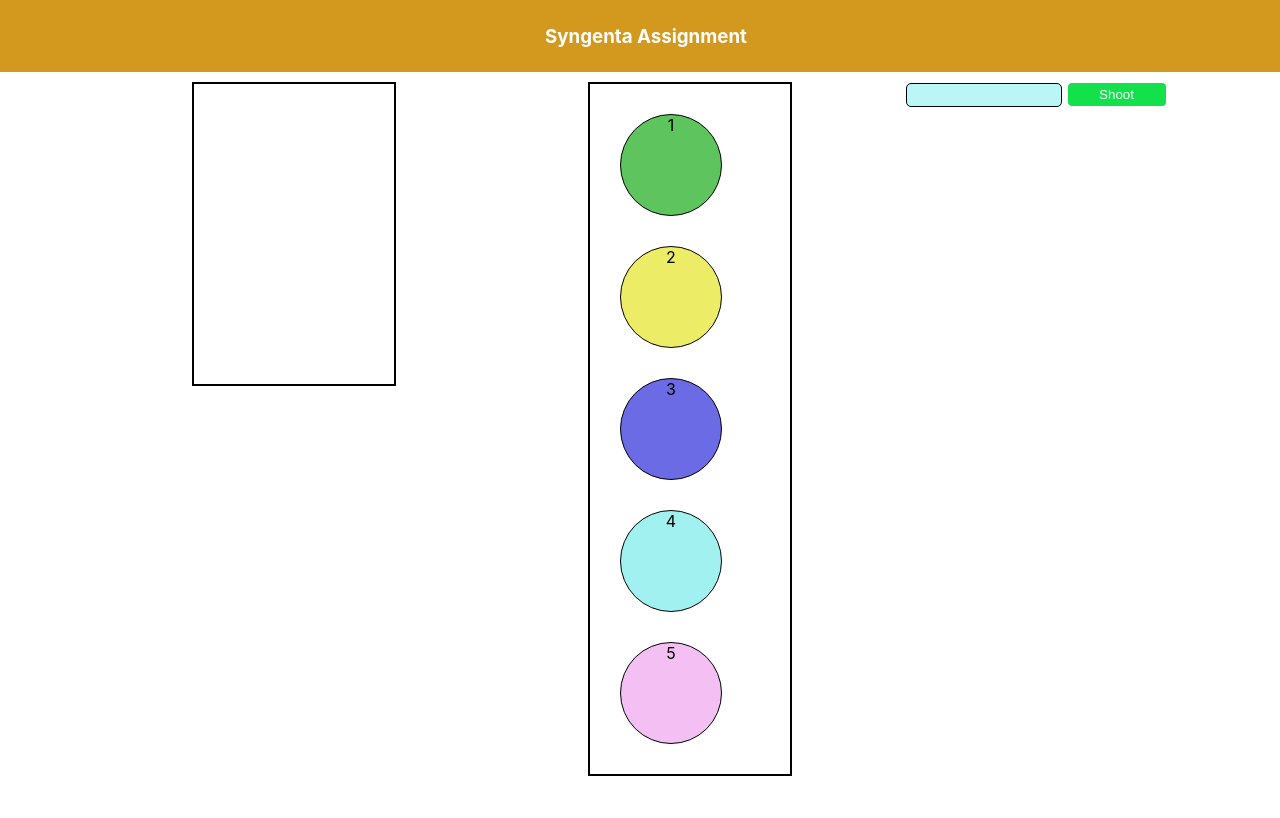
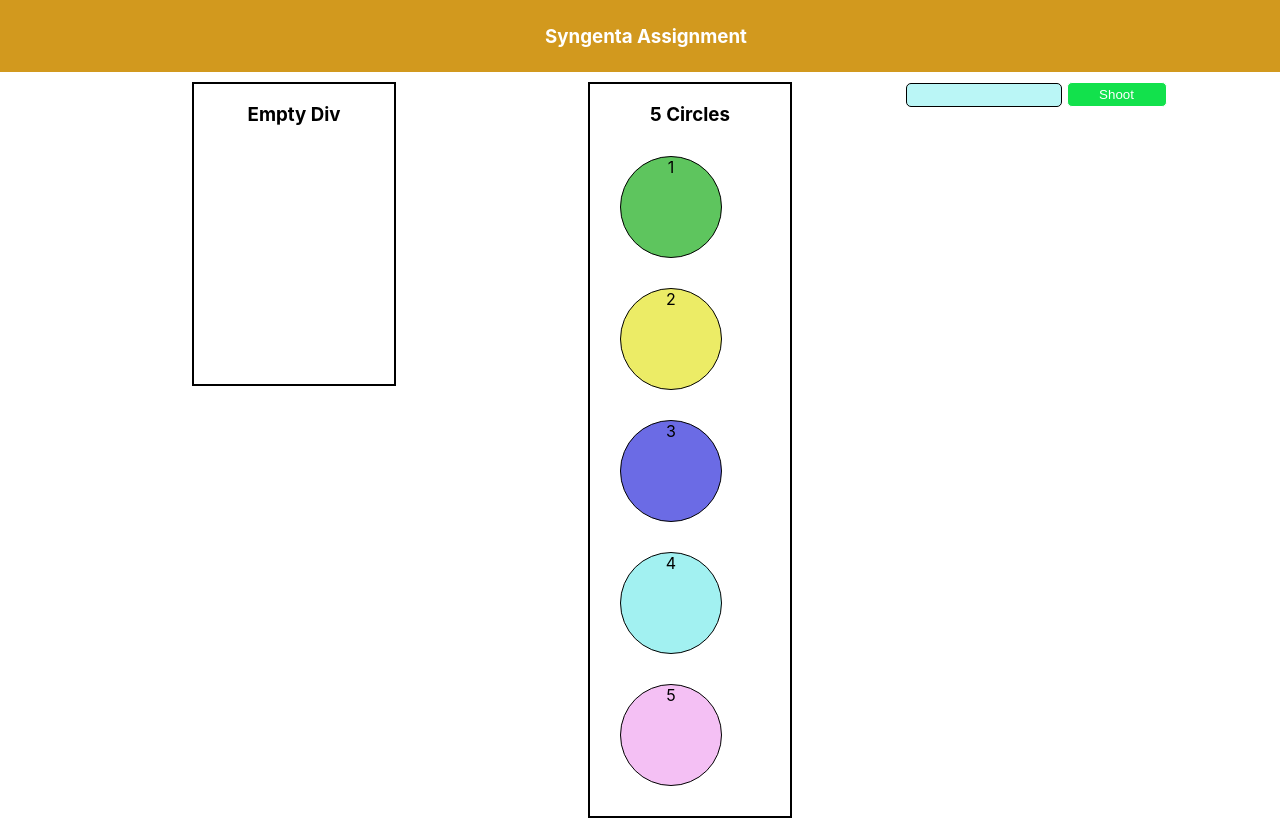
Before and after one commit to bheema-284/syngenta, a React (Vite) app in the folder my_app/: page / in a window 1280 px wide. Built offline with nearby package versions, Linux system fonts and the light colour scheme.

Commit message:
some updates

```diff
--- a/my_app/src/components/Circles.jsx
+++ b/my_app/src/components/Circles.jsx
@@ -27,6 +27,7 @@ import '../App.css';
           Shoot
         </button>
         <div className="box">
+          <h3>Empty Div</h3>
           {circles.map((e) =>
             visible.includes(e.id) ? (
               <div
@@ -43,6 +44,7 @@ import '../App.css';
           )}
         </div>
         <div className="box">
+          <h3>5 Circles</h3>
           {circles.map((e) =>
             !visible.includes(e.id) ? (
               <div
```
